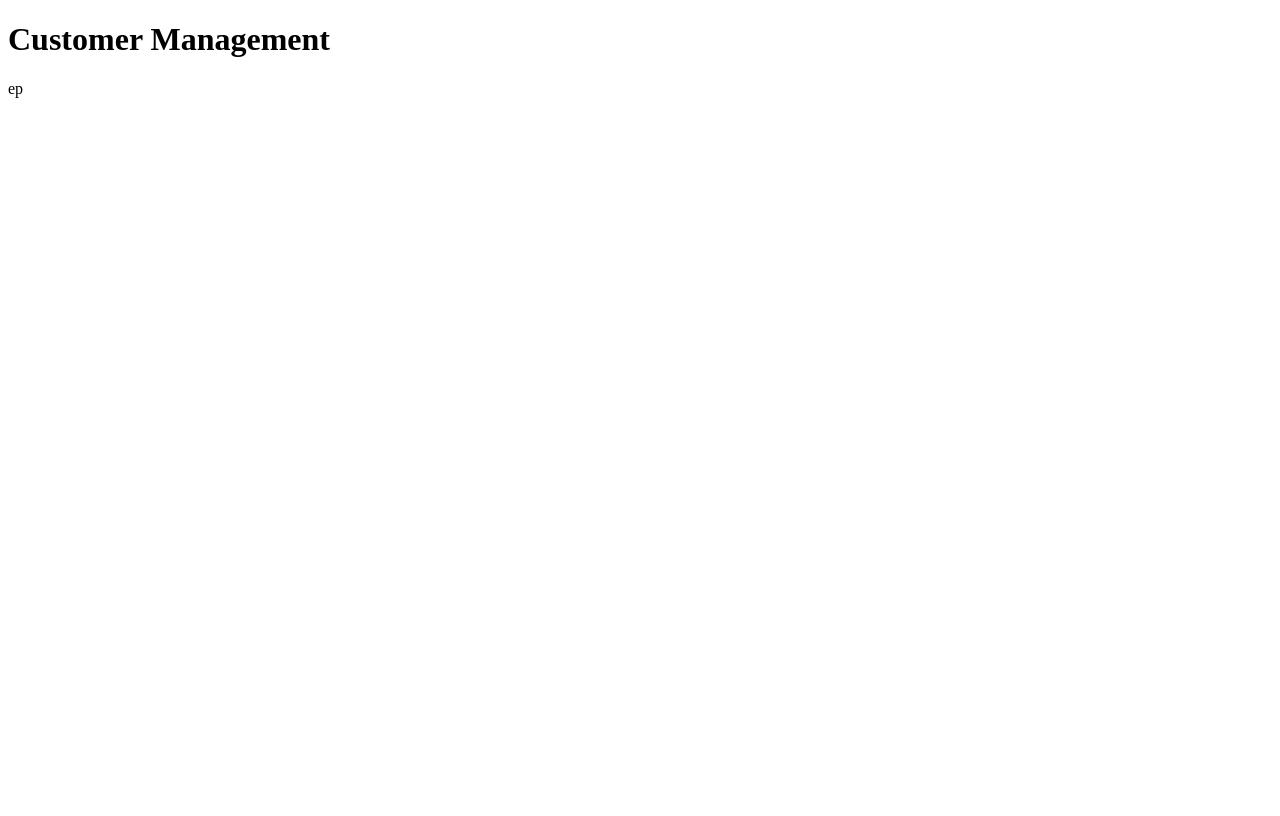
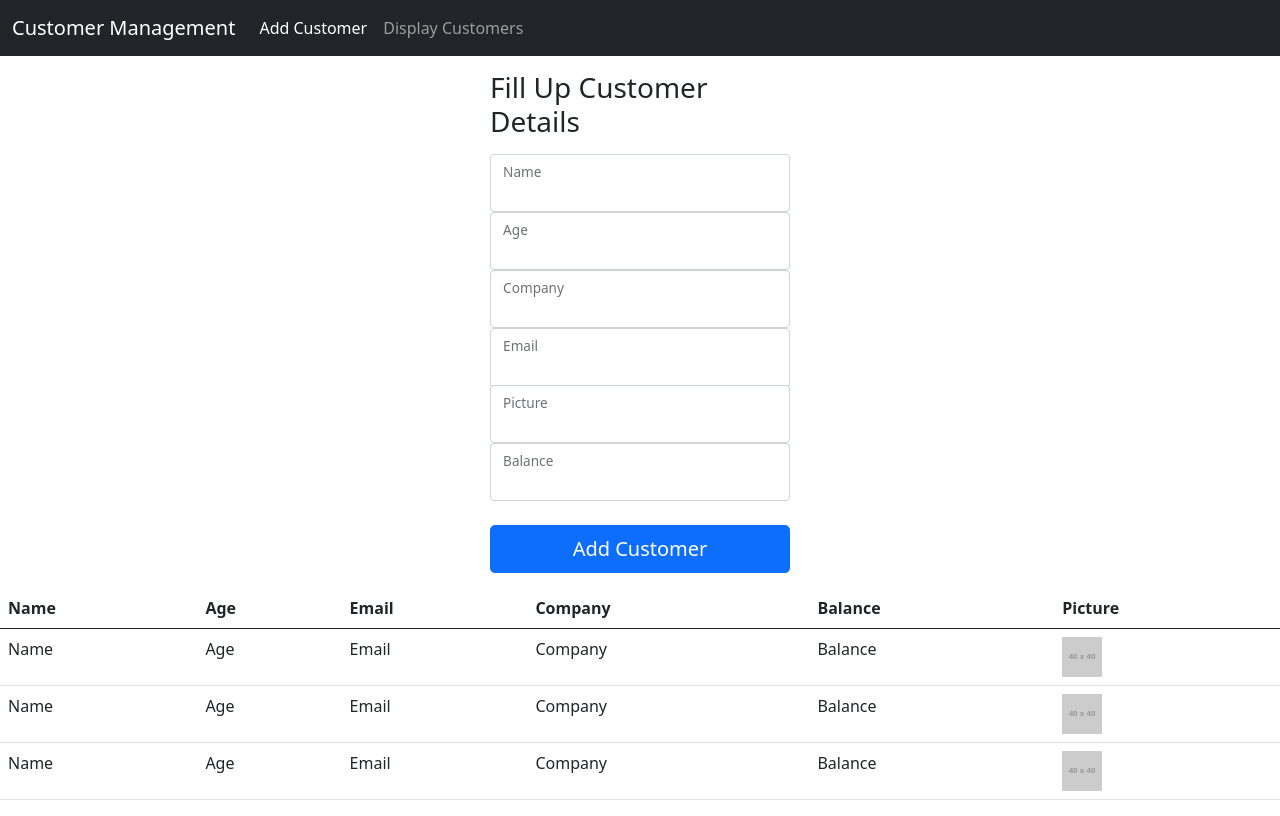
Before and after one commit to codewithz/angular-customer-management-with-redux, an Angular app: page / in a window 1280 px wide. Built offline with nearby package versions, Linux system fonts and the light colour scheme.

Commit message:
Customer Dipslay Table Added

```diff
--- a/angular.json
+++ b/angular.json
@@ -30,7 +30,8 @@
               "src/assets"
             ],
             "styles": [
-              "src/styles.css"
+              "src/styles.css",
+              "./node_modules/bootstrap/dist/css/bootstrap.css"
             ],
             "scripts": []
           },
--- a/package.json
+++ b/package.json
@@ -18,6 +18,7 @@
     "@angular/platform-browser": "~12.1.0",
     "@angular/platform-browser-dynamic": "~12.1.0",
     "@angular/router": "~12.1.0",
+    "bootstrap": "^5.0.2",
     "rxjs": "~6.6.0",
     "tslib": "^2.2.0",
     "zone.js": "~0.11.4"
--- a/src/app/app.component.html
+++ b/src/app/app.component.html
@@ -1 +1,5 @@
-<h1>Customer Management</h1>ep
+<app-header></app-header>
+
+<app-customer-add></app-customer-add>
+
+<app-customer-display></app-customer-display>
--- a/src/app/app.module.ts
+++ b/src/app/app.module.ts
@@ -5,12 +5,14 @@ import { AppRoutingModule } from './app-routing.module';
 import { AppComponent } from './app.component';
 import { CustomerAddComponent } from './customers/customer-add/customer-add.component';
 import { CustomerDisplayComponent } from './customers/customer-display/customer-display.component';
+import { HeaderComponent } from './header/header.component';
 
 @NgModule({
   declarations: [
     AppComponent,
     CustomerAddComponent,
-    CustomerDisplayComponent
+    CustomerDisplayComponent,
+    HeaderComponent
   ],
   imports: [
     BrowserModule,
--- a/src/app/customers/customer-add/customer-add.component.html
+++ b/src/app/customers/customer-add/customer-add.component.html
@@ -1 +1,37 @@
-<p>customer-add works!</p>
+<main class="form-signin">
+    <form>
+
+      <h1 class="h3 mb-3 fw-normal">Fill Up Customer Details</h1>
+
+      <div class="form-floating">
+        <input type="text" class="form-control"  >
+        <label for="floatingInput">Name</label>
+      </div>
+      <div class="form-floating">
+        <input type="number" class="form-control"  >
+        <label for="floatingInput">Age</label>
+      </div>
+      <div class="form-floating">
+        <input type="string" class="form-control" >
+        <label for="floatingInput">Company</label>
+      </div>
+      <div class="form-floating">
+        <input type="email" class="form-control"  >
+        <label for="floatingPassword">Email</label>
+      </div>
+      <div class="form-floating">
+        <input type="text" class="form-control" >
+        <label for="floatingPassword">Picture</label>
+      </div>
+      <div class="form-floating">
+        <input type="number" class="form-control">
+        <label for="floatingPassword">Balance</label>
+      </div>
+
+      <br>
+
+
+      <button class="w-100 btn btn-lg btn-primary" type="submit">Add Customer</button>
+
+    </form>
+  </main>
--- a/src/app/customers/customer-display/customer-display.component.html
+++ b/src/app/customers/customer-display/customer-display.component.html
@@ -1 +1,37 @@
-<p>customer-display works!</p>
+<table class="table table-hover table-hover">
+    <thead>
+      <tr>
+        <th scope="col">Name</th>
+        <th scope="col">Age</th>
+        <th scope="col">Email</th>
+        <th scope="col">Company</th>
+        <th scope="col">Balance</th>
+        <th scope="col">Picture</th>
+      </tr>
+    </thead>
+    <tbody>
+      <tr>
+        <td>Name</td>
+        <td>Age</td>
+        <td>Email</td>
+        <td>Company</td>
+        <td>Balance</td>
+        <td><img src="https://via.placeholder.com/40"></td>
+      </tr>
+      <tr>
+        <td>Name</td>
+        <td>Age</td>
+        <td>Email</td>
+        <td>Company</td>
+        <td>Balance</td>
+        <td><img src="https://via.placeholder.com/40"></td>
+      </tr><tr>
+        <td>Name</td>
+        <td>Age</td>
+        <td>Email</td>
+        <td>Company</td>
+        <td>Balance</td>
+        <td><img src="https://via.placeholder.com/40"></td>
+      </tr>
+    </tbody>
+  </table>
--- /dev/null
+++ b/src/app/header/header.component.html
@@ -0,0 +1,20 @@
+<nav class="navbar navbar-expand navbar-dark bg-dark" aria-label="Second navbar example">
+    <div class="container-fluid">
+      <a class="navbar-brand" href="#">Customer Management</a>
+      <button class="navbar-toggler" type="button" data-bs-toggle="collapse" data-bs-target="#navbarsExample02" aria-controls="navbarsExample02" aria-expanded="false" aria-label="Toggle navigation">
+        <span class="navbar-toggler-icon"></span>
+      </button>
+
+      <div class="collapse navbar-collapse" id="navbarsExample02">
+        <ul class="navbar-nav me-auto">
+          <li class="nav-item">
+            <a class="nav-link active" aria-current="page" href="#">Add Customer</a>
+          </li>
+          <li class="nav-item">
+            <a class="nav-link" href="#">Display Customers</a>
+          </li>
+        </ul>
+
+      </div>
+    </div>
+  </nav>
--- /dev/null
+++ b/src/app/header/header.component.ts
@@ -0,0 +1,15 @@
+import { Component, OnInit } from '@angular/core';
+
+@Component({
+  selector: 'app-header',
+  templateUrl: './header.component.html',
+  styleUrls: ['./header.component.css']
+})
+export class HeaderComponent implements OnInit {
+
+  constructor() { }
+
+  ngOnInit(): void {
+  }
+
+}
--- a/src/styles.css
+++ b/src/styles.css
@@ -1 +1,28 @@
-/* You can add global styles to this file, and also import other style files */
+
+
+.form-signin {
+  width: 100%;
+  max-width: 330px;
+  padding: 15px;
+  margin: auto;
+}
+
+.form-signin .checkbox {
+  font-weight: 400;
+}
+
+.form-signin .form-floating:focus-within {
+  z-index: 2;
+}
+
+.form-signin input[type="email"] {
+  margin-bottom: -1px;
+  border-bottom-right-radius: 0;
+  border-bottom-left-radius: 0;
+}
+
+.form-signin input[type="password"] {
+  margin-bottom: 10px;
+  border-top-left-radius: 0;
+  border-top-right-radius: 0;
+}
```
Also changed, not shown: src/app/header/header.component.css (added), 2 other files (tests, documents, lock files or other folders).
